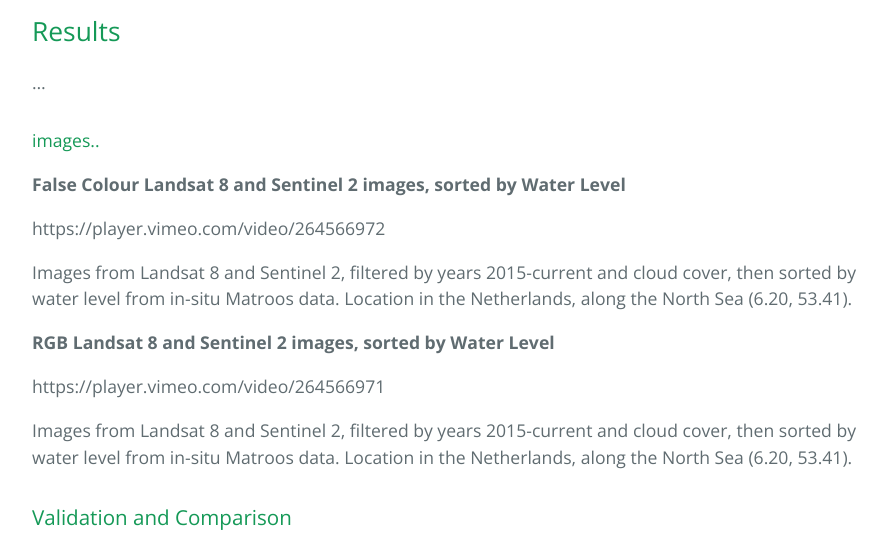
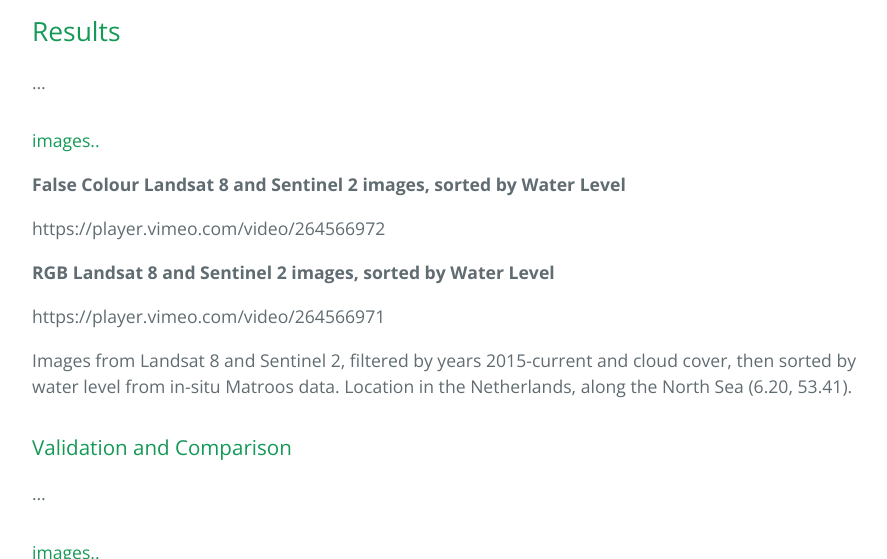
Before and after one commit to openearth/rws-bathymetry, a Jekyll site: the page built from index.md, in a window 1280 px wide and 900 px high, scrolled down 4028 px, cut to the strip 0-559 px from the top of the window. Shown: the whole strip, without its empty margins (192-1079 px from the left). Built offline with Jekyll 4.4.1, drawn with Linux system fonts in a browser that asks for light colours.

Commit message:
Edit video text

```diff
--- a/index.md
+++ b/index.md
@@ -77,8 +77,6 @@ https://code.earthengine.google.com/e02d1005a3aac1c10d09fe85f23a8edd
 
 https://player.vimeo.com/video/264566972
 
-Images from Landsat 8 and Sentinel 2, filtered by years 2015-current and cloud cover, then sorted by water level from in-situ Matroos data. Location in the Netherlands, along the North Sea (6.20, 53.41).
-
 **RGB Landsat 8 and Sentinel 2 images, sorted by Water Level**
 
 https://player.vimeo.com/video/264566971
```
